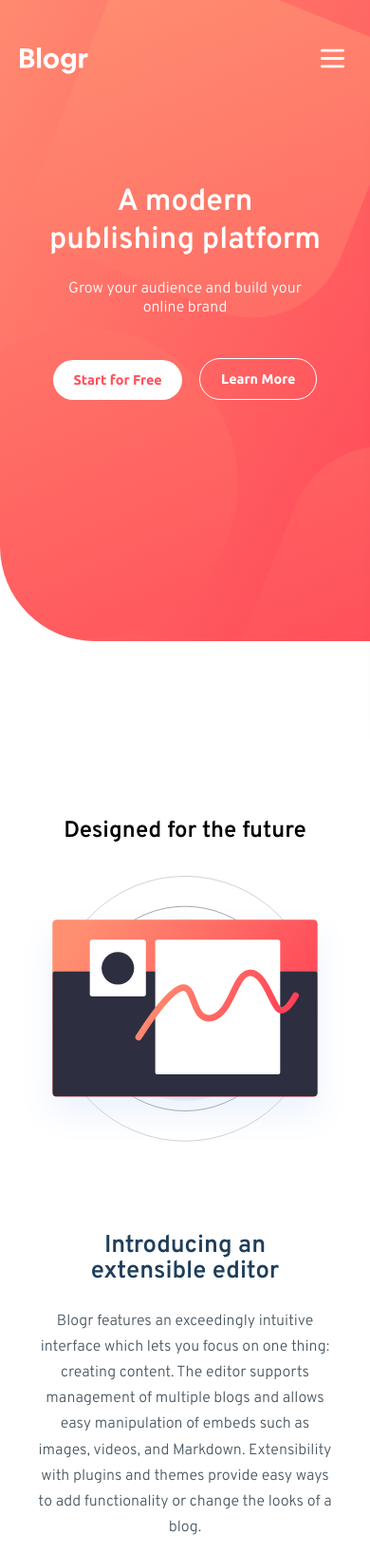
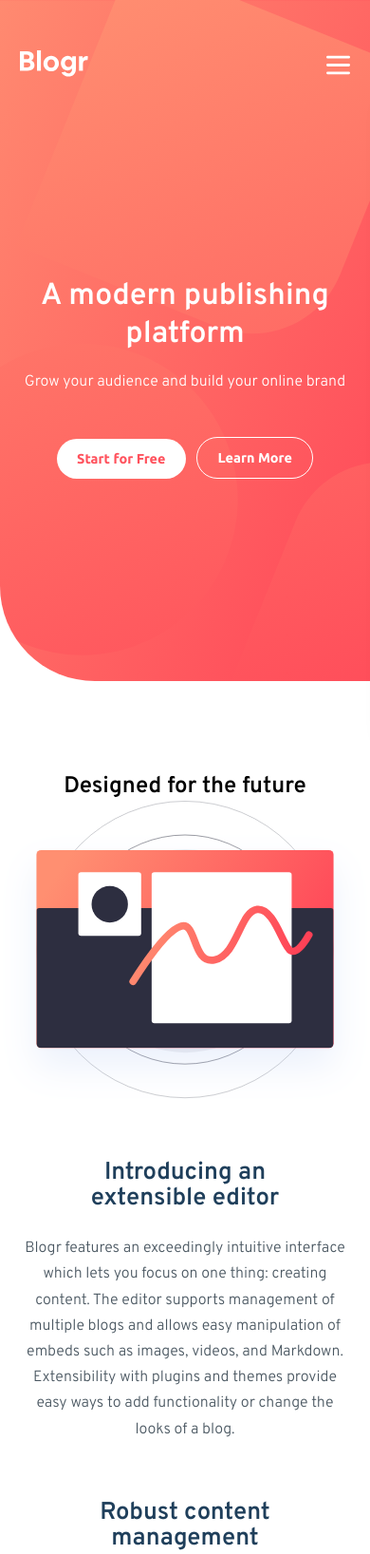
Before and after one commit to Thanveerck/Blogr, a plain HTML site: page index.html in a window 390 px wide. Shown: the top 1636 px of the page at 95% size. Drawn offline with Linux system fonts and the light colour scheme.

Commit message:
Mobile design completed

```diff
--- a/app.js
+++ b/app.js
@@ -16,6 +16,8 @@ if(nav.classList.contains("showMenu")){
     nav.classList.add("showMenu");
     closeBtn.style.display = 'block';
     burger.style.display = 'none';
+    closeBtn.classList.add("show-close_btn");
+
 }
 
 
--- a/css/style.scss
+++ b/css/style.scss
@@ -24,7 +24,7 @@ body {
   font-family: $ff-primary;
 }
 .bg-container {
-  height: 80vh;
+  min-height: 85vh;
   width: 100%;
   background: url("../images/bg-pattern-intro-mobile.svg"),
     linear-gradient(to bottom right, #ff8a70, #ff4658);
@@ -35,35 +35,31 @@ body {
   z-index: -1;
 }
 .hero-container {
-  width: 100%;
-  height: 100vh;
-  // position: relative;// for navigation
-
-  // to make the items in center of bg
-  //making grid to hero section
   .hero-grid {
-    height: 80vh;
     display: grid;
     grid-template-columns: 1.31em 1fr 1.31em;
-    grid-template-areas: ". content .";
+    grid-template-rows: 10vh 1fr;
+    grid-template-areas:
+      ". heading ."
+      ". content .";
+    min-height: 85vh;
   }
   .hero-wrapper {
     grid-area: content;
+    margin: auto;
   }
 }
 
 //mobile nav
 header {
+  grid-area: heading;
   display: flex;
-  margin: 3.1em 0;
+  align-items: flex-end;
   font-family: $ff-secondary;
   justify-content: space-between;
 
   .hamburger {
     cursor: pointer;
-    position: fixed;
-    right: 7%;
-    top: 6%;
   }
 
   .close-btn {
@@ -73,6 +69,13 @@ header {
       fill: white;
     }
   }
+
+  .show-close_btn {
+    position: fixed;
+    top: 6%;
+    right: 7%;
+  }
+
   .burger {
     path {
       stroke: white;
@@ -155,11 +158,12 @@ header {
 
 .hero-texts {
   text-align: center;
-  width: 84%;
-  margin: 7em auto;
+  max-height: 100vh;
+  margin: auto;
 
   .hero-title {
     color: $color-text-white;
+    font-size: calc(1 rem + 3vw);
   }
 
   .hero-para {
@@ -172,7 +176,7 @@ header {
     display: inline-block;
     padding: 0.9em 1.5em;
     font-size: 0.9rem;
-    margin-top: 3em;
+
     border-radius: 2em;
     font-family: $ff-secondary;
     font-weight: 700;
@@ -180,31 +184,34 @@ header {
   .b1 {
     background: $color-text-white;
     color: $color-btn-text;
-    margin-inline-end: 1em;
+    margin-inline-end: 0.5em;
   }
   .b2 {
     border: 1px solid $color-text-white;
     color: $color-text-white;
   }
 }
+.hero-cta {
+  margin-top: 3em;
+}
 
+.section {
+  margin: 6em 0;
+}
 // section 2
 
-.col-1,
-.col-3 {
-  margin: 1em 1.31em;
-
+.col1,
+.col3 {
   display: flex;
   flex-direction: column;
   text-align: center;
-  gap: 2em;
 }
 .col-1-paraItems {
   line-height: 1.7em;
   width: 90%;
   margin: 1.5em auto;
   h2 {
-    width: 70%;
+    width: 80%;
     font-size: 1.6rem;
     margin: 1.4em auto 1em auto;
     overflow: hidden;
@@ -218,7 +225,7 @@ header {
 // section 2
 
 .col2-section {
-  position: relative;
+  // position: relative;
   margin: 1em 0;
   img {
     width: 100%;
@@ -232,7 +239,7 @@ header {
 
   text-align: center;
   color: $color-text-white;
-  height: 60vh;
+  min-height: 35em;
 
   background-color: #34344c;
   background-position-y: -50%;
@@ -242,27 +249,13 @@ header {
 
   // margin: 1.5em auto;
   .col2-text {
-    position: absolute;
     width: 90%;
-    inset: 0;
-    margin: 0 auto;
-    top: 50%;
+    margin: 50% auto;
 
     h2 {
       width: 70%;
       margin: 2em auto 1em auto;
       font-size: 1.7rem;
-    }
-  }
-}
-
-.col-3 {
-  margin-top: 2em;
-  gap: 0;
-
-  .col-1-paraItems {
-    h2 {
-      margin: 0 auto 1em auto;
     }
   }
 }
--- a/index.html
+++ b/index.html
@@ -23,7 +23,6 @@
     <div class="bg-container"></div>
     <div class="hero-container">
       <div class="hero-grid">
-        <div class="hero-wrapper">
         <header>
           <div class="logo">
             <img src="./images/logo.svg" alt="blogr logo" />
@@ -44,7 +43,7 @@
             <svg
               class="burger"
               width="25"
-                height="21"
+              height="25"
               viewBox="0 0 36 28"
               fill="none"
               xmlns="http://www.w3.org/2000/svg"
@@ -72,19 +71,22 @@
             </svg>
           </div>
         </header>
+        <div class="hero-wrapper">
           <div class="hero-texts">
             <h1 class="hero-title">A modern publishing platform</h1>
             <p class="hero-para">
               Grow your audience and build your online brand
             </p>
+            <div class="hero-cta">
               <a href="" class="hero-main-btn b1">Start for Free</a>
               <a href="" class="hero-main-btn b2">Learn More</a>
             </div>
           </div>
         </div>
       </div>
+    </div>
     <!-- section 2 -->
-    <section class="col-1">
+    <section class="section col1">
       <h2 class="col-1-title">Designed for the future</h2>
       <img src="./images/illustration-editor-mobile.svg" alt="" />
       <div class="col-1-para">
@@ -113,7 +115,7 @@
 
     <!-- section phone col2 -->
 
-    <section class="col2-section">
+    <section class="section col2-section">
       <img src="./images/illustration-phones.svg" alt="" />
       <div class="col2">
         <div class="col2-text">
@@ -128,7 +130,7 @@
       </div>
     </section>
 
-    <section class="col-3">
+    <section class="section col3">
       <img src="./images/illustration-laptop-mobile.svg" alt="" />
       <div class="col-1-para">
         <div class="col-1-paraItems">
```
Also changed, not shown: css/style.css, 1 other file. Lines whose indentation alone changed are shown as unchanged.
